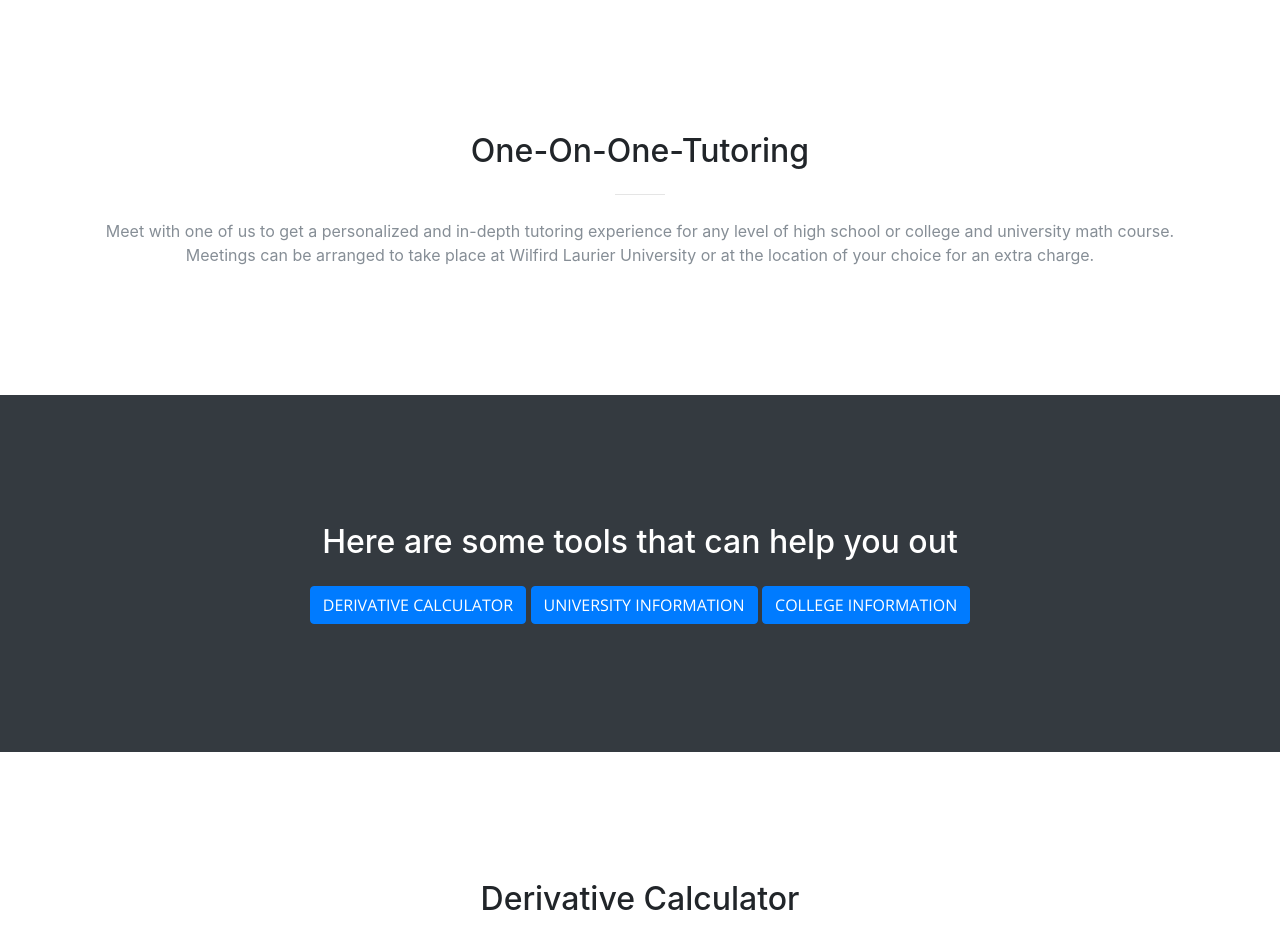
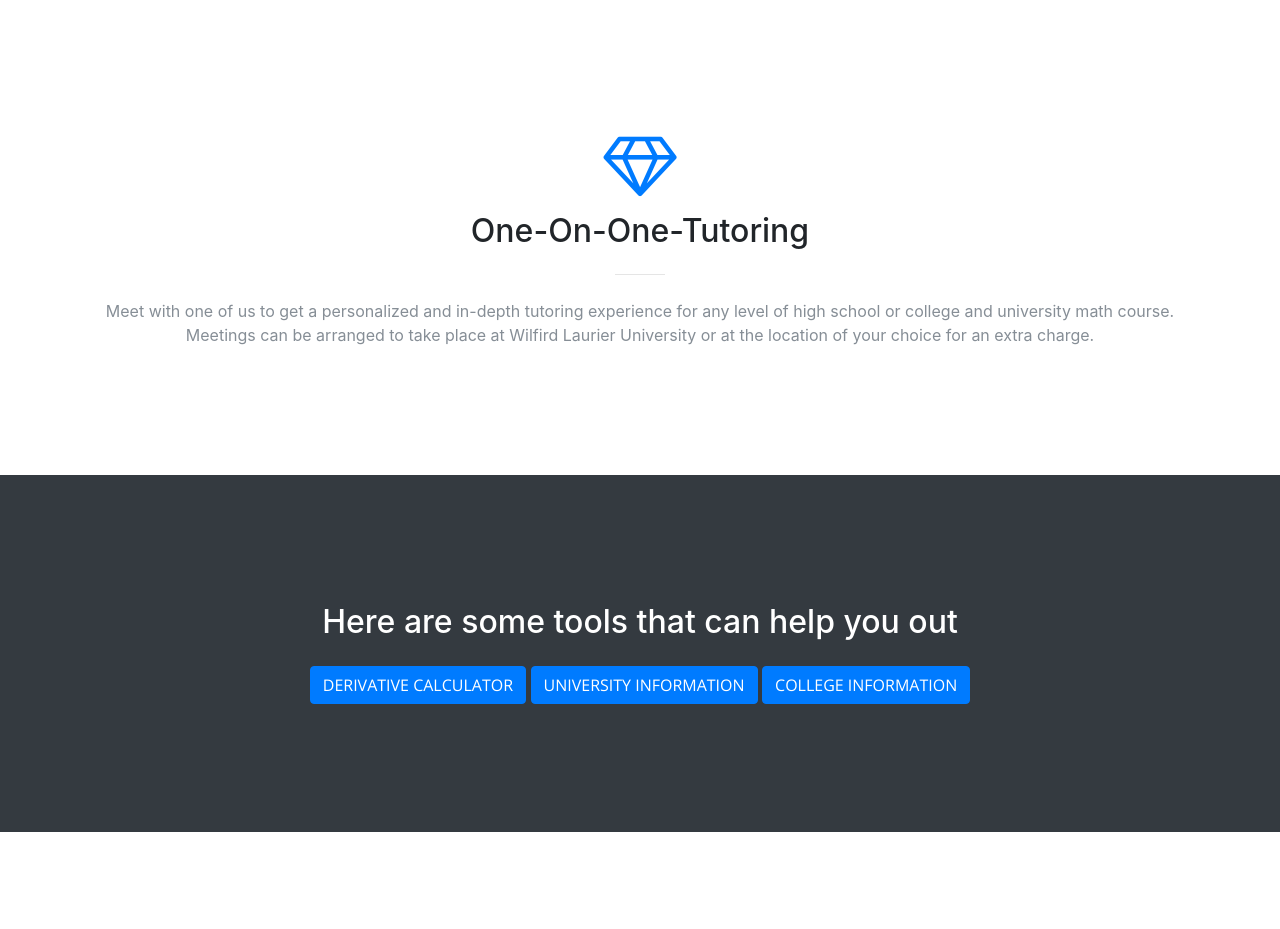
Before and after one commit to IuliD/Math-Be-Bright, a website with bundled scripts: page index.html in a window 1280 px wide. Shown: the part 5560-6489 px from the top of the page. Built offline with nearby package versions, Linux system fonts and the light colour scheme; a script that the page names is missing.

Commit message:
Update index.html

```diff
--- a/index.html
+++ b/index.html
@@ -249,6 +249,7 @@
       <div class="container">
         <div class="row">
           <div class="col-lg-12 text-center">
+            <i class="fa fa-4x fa-diamond text-primary mb-3 sr-icons"></i>
               <h2 class="section-heading">One-On-One-Tutoring</h2>
             <hr class="my-4">
               <p class="text-muted mb-0">Meet with one of us to get a personalized and in-depth tutoring experience for any level of high school
```
